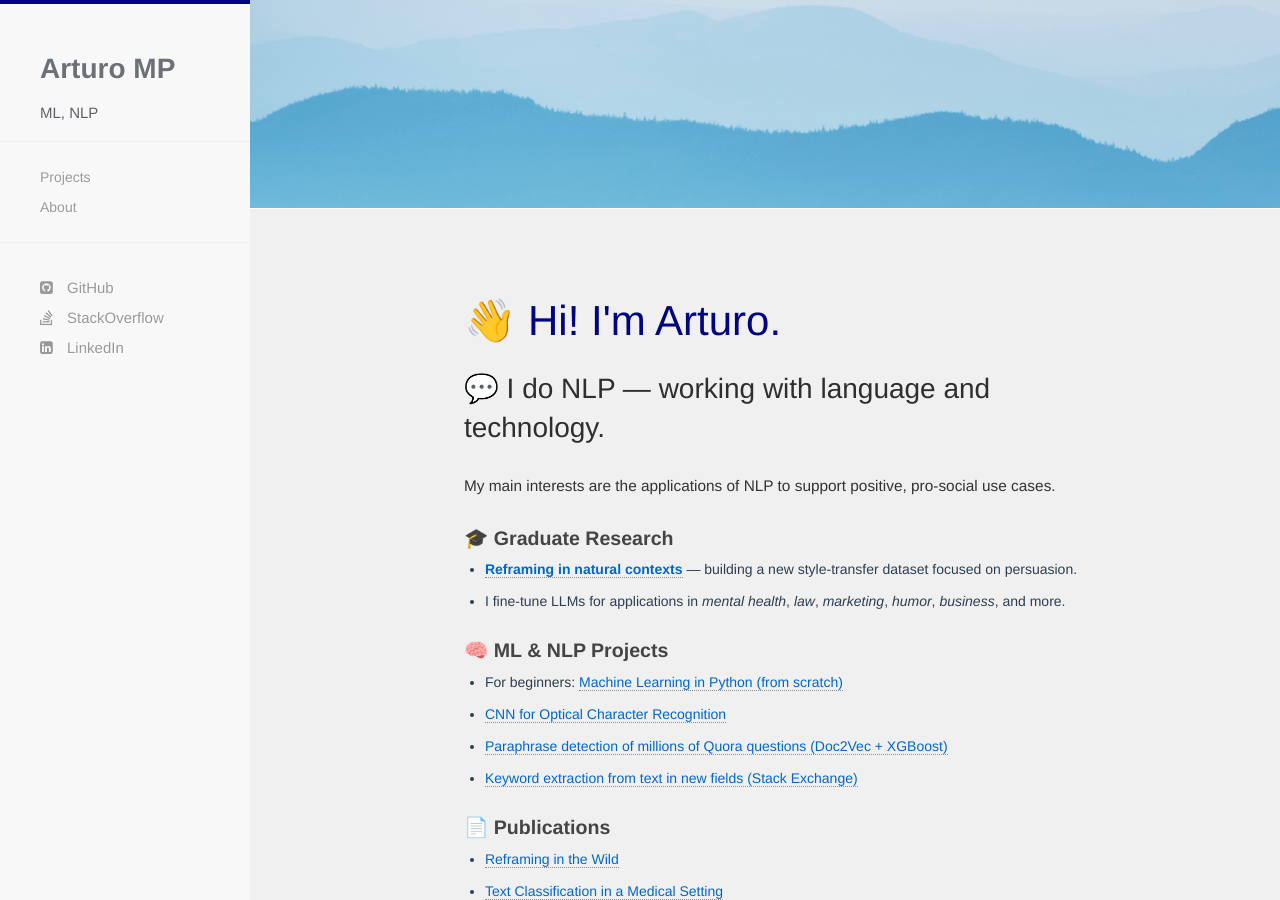
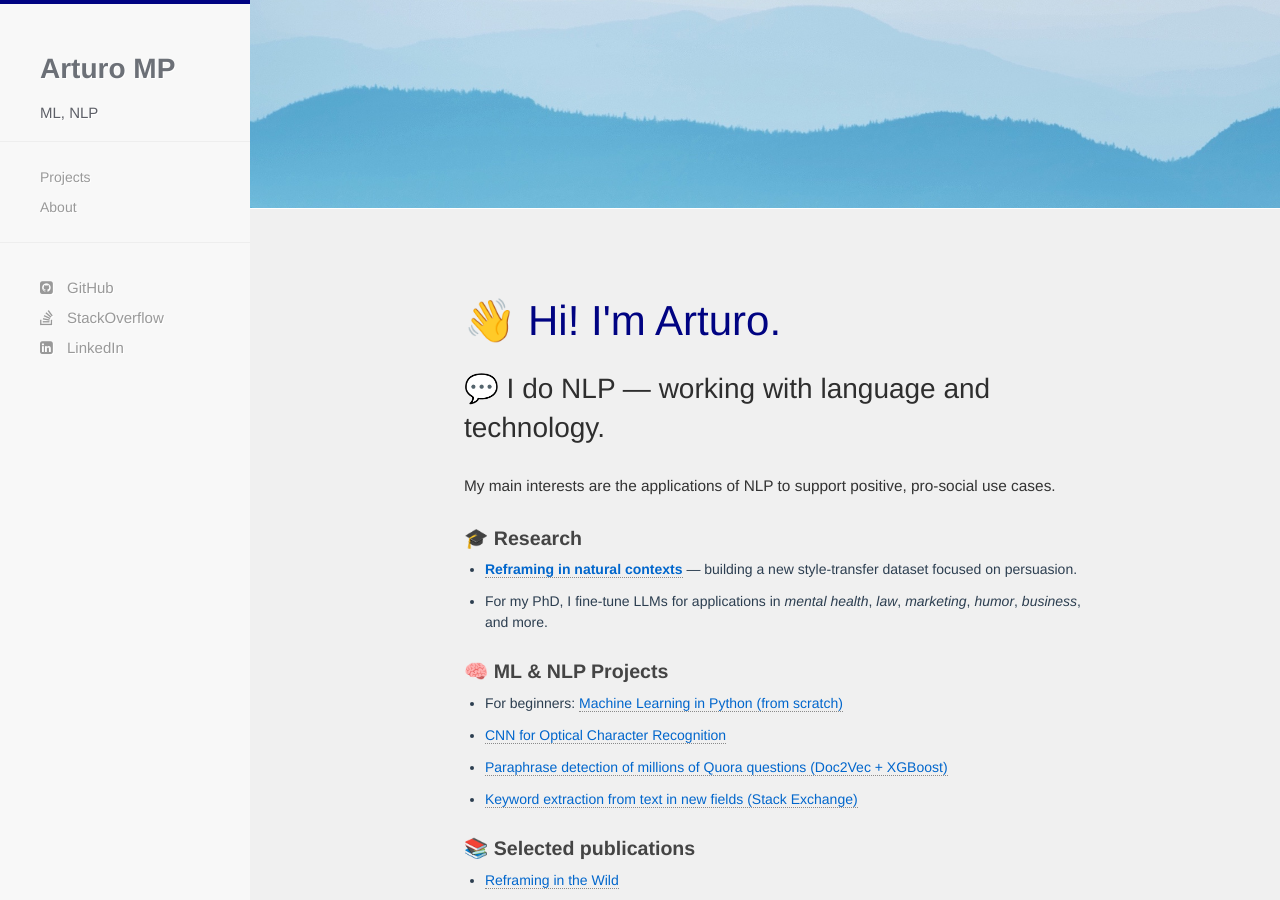
Before and after one commit to arturomp/arturomp.github.io, a Jekyll site: the page built from index.html, in a window 1280 px wide and 900 px high. Built offline with Jekyll 4.4.1, drawn with Linux system fonts in a browser that asks for light colours; nearby versions of some CDN libraries.

Commit message:
Update greeting.html

```diff
--- a/_includes/greeting.html
+++ b/_includes/greeting.html
@@ -55,14 +55,14 @@
     </p>
 
     <section class="highlight-section">
-      <h3>🎓 Graduate Research</h3>
+      <h3>🎓 Research</h3>
       <ul>
         <li>
           <strong><a href="https://arxiv.org/abs/2407.02637" target="_blank">Reframing in natural contexts</a></strong> —
           building a new style-transfer dataset focused on persuasion.
         </li>
         <li>
-          I fine-tune LLMs for applications in <em>mental health</em>, <em>law</em>, <em>marketing</em>, <em>humor</em>, <em>business</em>, and more.
+          For my PhD, I fine-tune LLMs for applications in <em>mental health</em>, <em>law</em>, <em>marketing</em>, <em>humor</em>, <em>business</em>, and more.
         </li>
       </ul>
     </section>
@@ -86,10 +86,10 @@
     </section>
 
     <section class="highlight-section">
-      <h3>📄 Publications</h3>
+      <h3>📚 Selected publications</h3>
       <ul>
         <li>
-          <a href="https://drive.google.com/file/d/1sYnDvE5ATFYksxxYUB2kDl0MjZzDBYzt/view?usp=sharing" target="_blank">Reframing in the Wild</a>
+          <a href="https://arxiv.org/abs/2407.02637" target="_blank">Reframing in the Wild</a>
         </li>
         <li>
           <a href="https://www.ncbi.nlm.nih.gov/pubmed/23920798" target="_blank">Text Classification in a Medical Setting</a>
```
